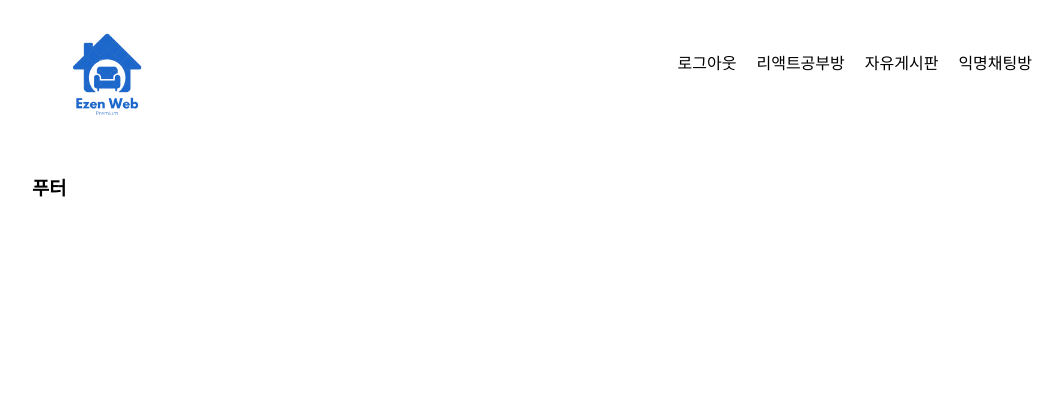
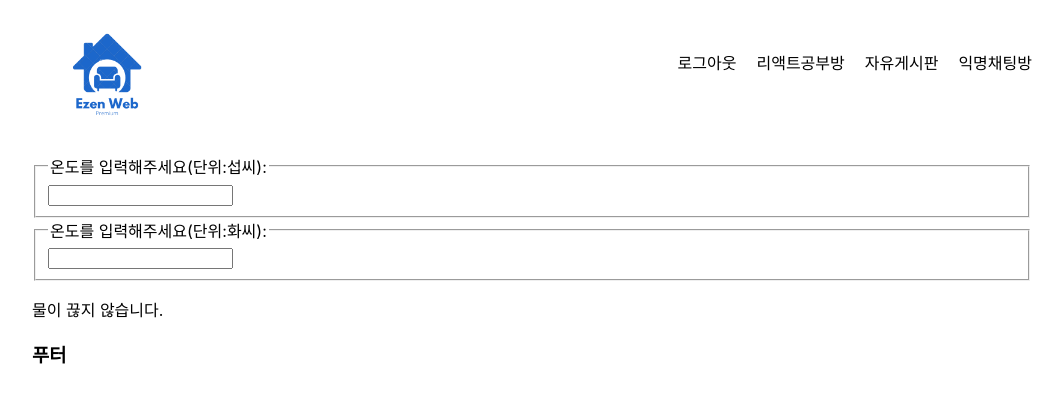
Before and after one commit to pigji/Spring_Ezenweb, a React (Create React App) app in the folder src/main/frontend/: page /chapter12/Calculator in a window 1280 px wide. Shown: the top 402 px of the page, without its empty margins (108-1171 px from the left). Built offline with nearby package versions, Linux system fonts and the light colour scheme; no server answers.

Commit message:
12월19일월요일 React - 교제 12장 예제[ 섭씨, 화씨온도 표현 ]

```diff
--- a/src/main/frontend/src/Book/BookList.jsx
+++ b/src/main/frontend/src/Book/BookList.jsx
@@ -15,6 +15,7 @@ export default function BookList( props ) {
                 <li><Link to="/chapter9/LandingPage"> chapter9 </Link></li>
                 <li><Link to="/chapter10/AttendanceBook"> chapter10 </Link></li>
                 <li><Link to="/chapter11/SignUp"> chapter11 </Link></li>
+                <li><Link to="/chapter12/Calculator"> chapter12 </Link></li>
             </ul>
         </>
     );
--- /dev/null
+++ b/src/main/frontend/src/Book/chapter12/Calculator.jsx
@@ -0,0 +1,66 @@
+/* 1.임포트 */
+import React, { useState } from 'react';
+import TemperatureInput from './TemperatureInput';  // 상속 받기
+/*-------*/
+
+/* 2.전역변수 */
+// React 교재 p. 338
+// 1. 매개변수[ props ]의 온도가 100 이상이면 렌더링 아니면 렌더링 하는 컴포넌트
+function BoilingVerdict( props ){   // 컴포넌트
+    if( props.celsius >= 100 ){ return <p> 물이 끓습니다. </p>; }
+    return <p> 물이 끊지 않습니다. </p>;
+}
+// 2. 매개변수 화시 --> 섭씨 변환하는 계산 함수
+function toCelsius( fahrenheit ){
+    return(( fahrenheit - 32 ) * 5 / 9 );   // 변환 계산식
+}
+// 3. 매개변수 섭시 --> 화씨로 변환하는 계산 함수
+function toFahrenheit( celsius ){
+    return( celsius * 9 ) / 5 + 32;         // 변환 계산식
+}
+// 4.
+function tryConvert( temperature, convert ){
+    const input = parseFloat( temperature );    // 매개변수 parseFloat 실수형 형변환
+    if( Number.isNaN( input ) ){ return ""; }   // 만약에 매개변수가 숫자가 아니면 공백 return
+
+    const output = convert( input );    // 존재하면 매개변수를 convert 함수에 대입
+    const rounded = Math.round( output * 1000 ) / 1000; // 반올림
+    return rounded.toString();  // 문자열처리 형변환    // 결과를 문자열로 반환
+}
+
+/*--------- */
+
+// 3.컴포넌트[함수] 만들기 [ p. 339 ]
+export default function Calculator( props ){
+
+    /* ------------ 4.js , react[ 함수 , 지역변수]  -------------------*/
+    const [ temperature, setTemperature ] = useState("");   // 온도의 메모리
+    const [ scale, setScale ] = useState("c");
+    /* ------------------------------------------ */
+    // 1. 온도 업데이트 함수
+    const handleCelsiusChange = ( t ) => { setTemperature(t);   setScale("c") }
+    const handleFahrenheitChange = ( t ) => { setTemperature(t);   setScale("f"); }
+
+    // 2. 온도 표시하는 함수
+    const fahrenheit = scale == "c" ? tryConvert( temperature , toCelsius ) : temperature;
+    const celsius = scale == 'f' ? tryConvert( temperature , toFahrenheit ) : temperature;
+    /* ------------ 5. html or jsx 표현식 { }------------------*/
+    return(
+        <div>
+            {/* 섭씨 온도 */}
+            <TemperatureInput
+                scale = "c"
+                temperature = { celsius }
+                onTemperatureChange = { handleCelsiusChange }
+            />
+            {/* 화씨 온도 */}
+            <TemperatureInput
+                scale = "f"
+                temperature = { fahrenheit }
+                onTemperatureChange = { handleFahrenheitChange }
+            />
+            <BoilingVerdict celsius = { parseFloat( celsius ) } />
+        </div>
+    );
+    /* -------------------------------------------*/
+}
--- /dev/null
+++ b/src/main/frontend/src/Book/chapter12/TemperatureInput.jsx
@@ -0,0 +1,29 @@
+// 교재 12장
+/* 임포트 */
+import React from 'react';
+/*-------*/
+/* 전역변수 */
+const scaleNames = { c:"섭씨", f :"화씨" } // 객체 : c 이면 섭씨 , f 이면 화씨
+/*--------- */
+// p.340 컴포넌트[함수] 만들기
+export default function TemperatureInput( props ){
+    // export default : 내보내기 컴포넌트[함수]
+        // 컴포넌트 첫글자는 무조건 대문자 : TemperatureInput
+            // ( props ) : 컴포넌트 매개변수 : 컴포넌트 속성들[ js 객체형식 ]
+            // 예 ) props : { scale:"c" , temperature= 함수 ,  onTemperatureChange = 함수   }
+            // 예 ) props : { scale:"f" , temperature= 함수 ,  onTemperatureChange = 함수   }
+    /* ------------ js , react  -------------------*/
+    const handleChange = ( e ) => {   props.onTemperatureChange( e.target.value); }
+    /* ------------------------------------------ */
+
+    /* ------------ html or jsx표현식 { }------------------*/
+    return (
+        <fieldset>
+            <legend>
+                온도를 입력해주세요(단위:{scaleNames[props.scale]}):
+            </legend>
+            <input value={props.temperature} onChange={handleChange} />
+        </fieldset>
+    );
+    /* -------------------------------------------*/
+}
--- a/src/main/frontend/src/component/Index.jsx
+++ b/src/main/frontend/src/component/Index.jsx
@@ -36,6 +36,7 @@ import TestState from '../Book/chapter8/TestState' // 8장 [ setState vs prevSta
 import LandingPage from '../Book/chapter9/LandingPage' // 9장
 import AttendanceBook from '../Book/chapter10/AttendanceBook' // 10장
 import SignUp from '../Book/chapter11/SignUp' // 11장
+import Calculator from '../Book/chapter12/Calculator' // 12장
 
 
 // 라우터 설치[ 터미널 ] : npm i react-router-dom   ==  npm install react-router-dom    // i는 install 약자
@@ -76,6 +77,7 @@ export default function Index( props ){
                             <Route path="/chapter9/LandingPage" element={ <LandingPage/> } />
                             <Route path="/chapter10/AttendanceBook" element={ <AttendanceBook/> } />
                             <Route path="/chapter11/SignUp" element={ <SignUp/> } />
+                            <Route path="/chapter12/Calculator" element={ <Calculator/> } />
                         </Routes>
                 <Footer/>
             </BrowserRouter>
--- a/src/main/frontend/src/index.js
+++ b/src/main/frontend/src/index.js
@@ -19,7 +19,7 @@ import TestState from './Book/chapter8/TestState' // 8장 [ setState vs prevStat
 import LandingPage from './Book/chapter9/LandingPage' // 9장
 import AttendanceBook from './Book/chapter10/AttendanceBook' // 10장 [ 실습 ]
 import Signup from './Book/chapter11/SignUp' // 11장 [ 실습 ]
-
+import Calculator from './Book/chapter12/Calculator' // 12장 [ 실습 ]
 
 
 // 2. DOM 컨테이너 [ 'root' 는 public --> index.html 안에 있는 태그 ]
```
Also changed, not shown: 1 other file (tests, documents, lock files or other folders).
